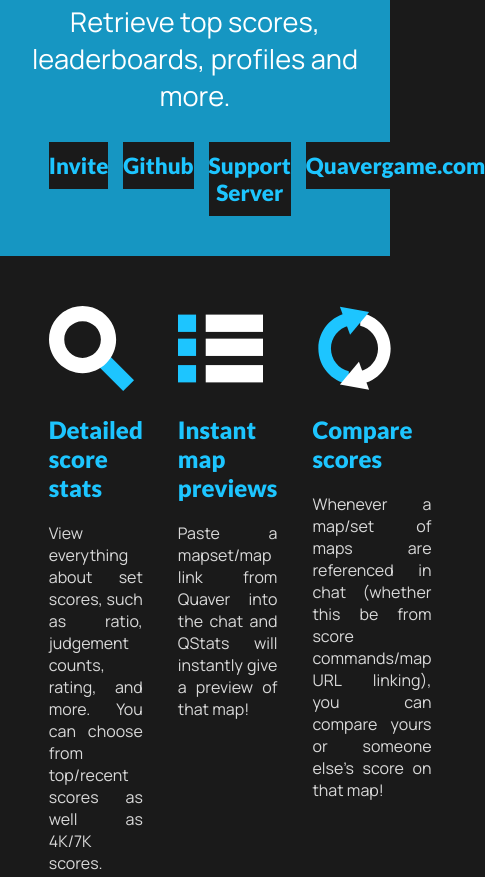
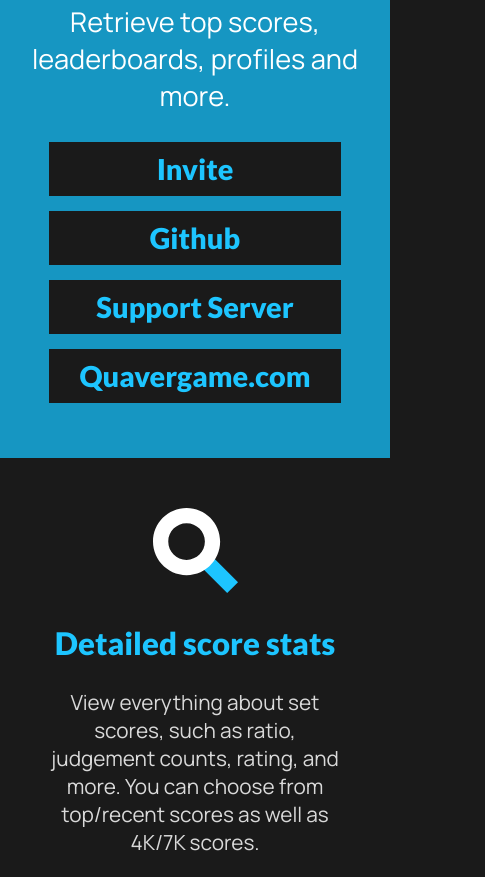
Before and after one commit to sarrimunem/lkolz, a plain HTML site: page index.html in a window 390 px wide. Shown: the part 452-1329 px from the top of the page, 485 px wide, since content can reach past the window. Drawn offline with Linux system fonts and the light colour scheme.

Commit message:
Support for mobile

```diff
--- a/index.html
+++ b/index.html
@@ -4,6 +4,7 @@
         <title>QStats: The Ultimate Quaver Discord Bot</title>
         <link rel="stylesheet" type="text/css" href="style.css">
         <link rel="icon" type="image/svg+xml" href="QStatsTransparent.svg">
+        <meta content="width=device-width, initial-scale=1" name="viewport" />
     </head>
     <body>
         <div id="header-wrapper">
--- a/style.css
+++ b/style.css
@@ -53,10 +53,6 @@ body {
     grid-column-gap: 35px;
     grid-row-gap: 35px;
 }
-.card {
-    /*padding: 5px 10px;*/
-    /*border: 1px solid #404040;*/
-}
 .card p {
     margin-block-end: 0;
     color: #d9d9d9;
@@ -103,3 +99,23 @@ a {
     margin: 0 auto;
     grid-column-gap: 15px;
 }
+@media only screen and (max-width: 1100px) {
+    .card-box {
+        grid-template-columns: 1fr;
+        text-align: center;
+        font-size: 1.3em;
+    }
+    .card-box p {
+        text-align: center;
+    }
+    .section {
+        grid-template-columns: 1fr;
+    }
+    .button {
+        margin-bottom: 15px;
+        font-size: 1.8em;
+    }
+    #footer {
+        font-size: 1.5em;
+    }
+}
```
